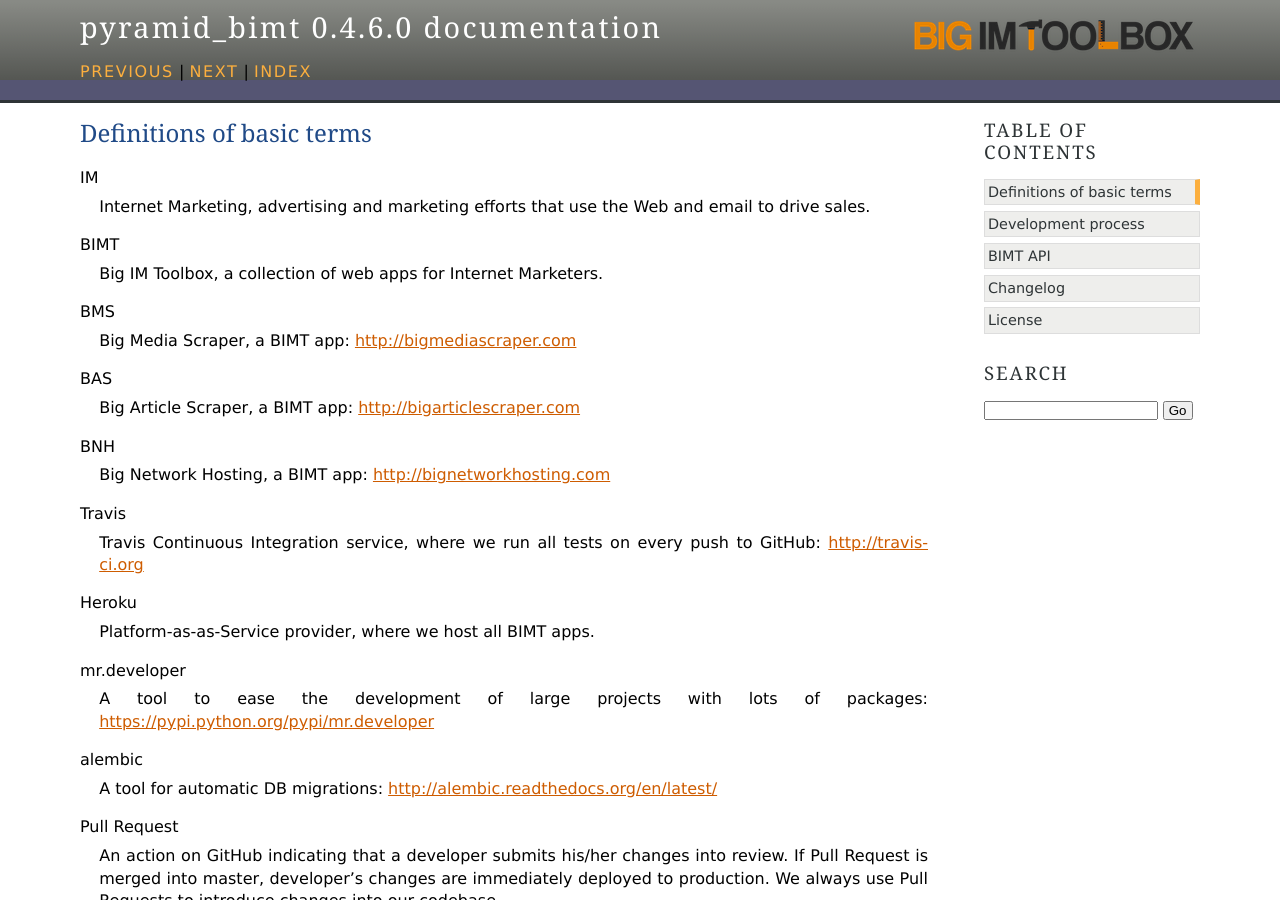
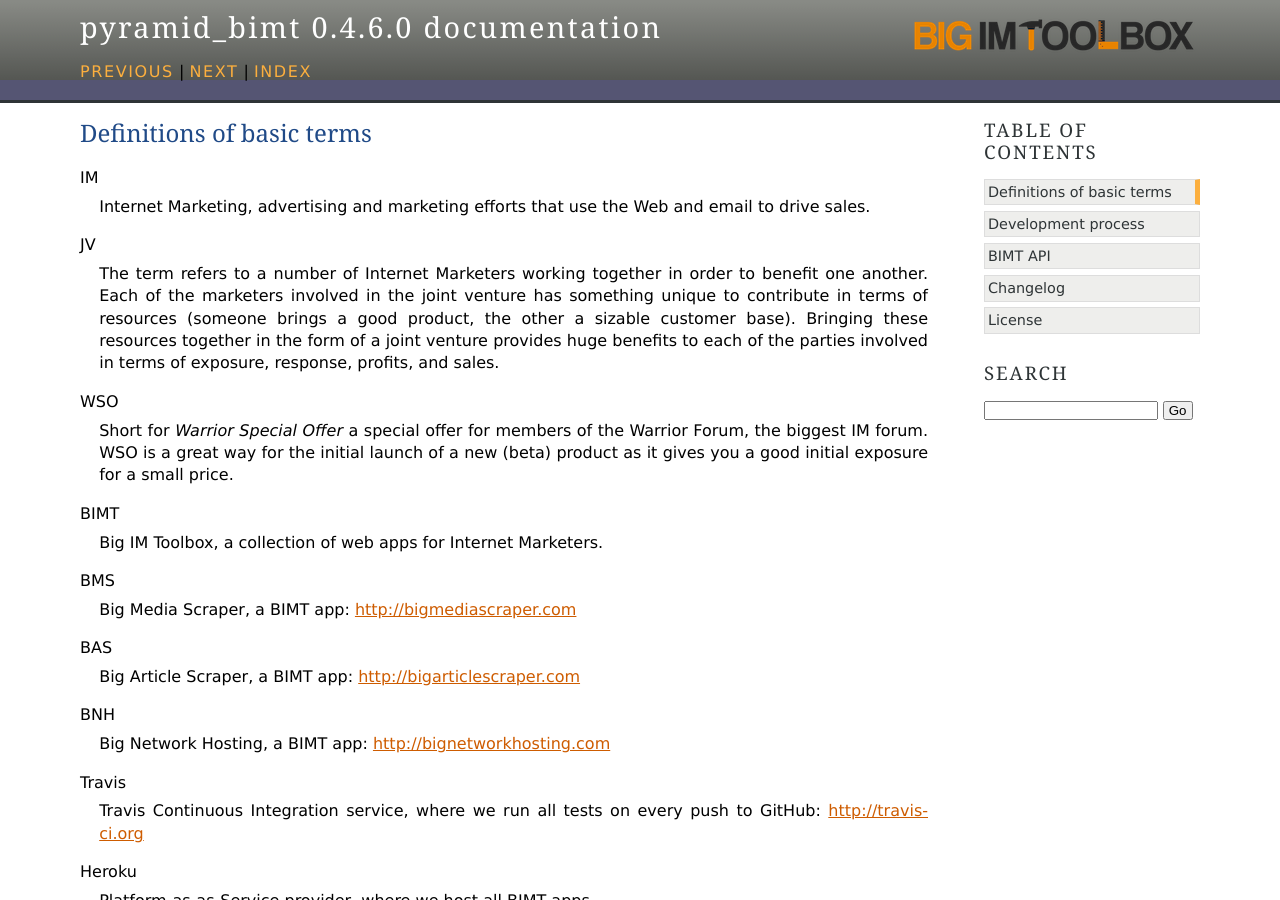
Before and after one commit to persho/pyramid_bimt, a Sphinx documentation site: the page built from docs/glossary.rst, in a window 1280 px wide and 900 px high. Built offline with Sphinx 7.4.7, drawn with Linux system fonts in a browser that asks for light colours.

Commit message:
explain JV and WSO terms

```diff
--- a/docs/glossary.rst
+++ b/docs/glossary.rst
@@ -6,6 +6,21 @@
     IM
         Internet Marketing, advertising and marketing efforts that use the Web
         and email to drive sales.
+
+    JV
+        The term refers to a number of Internet Marketers working together in
+        order to benefit one another. Each of the marketers involved in the
+        joint venture has something unique to contribute in terms of resources
+        (someone brings a good product, the other a sizable customer base).
+        Bringing these resources together in the form of a joint venture
+        provides huge benefits to each of the parties involved in terms of
+        exposure, response, profits, and sales.
+
+    WSO
+        Short for `Warrior Special Offer` a special offer for members of the
+        Warrior Forum, the biggest IM forum. WSO is a great way for the initial
+        launch of a new (beta) product as it gives you a good initial exposure
+        for a small price.
 
     BIMT
         Big IM Toolbox, a collection of web apps for Internet Marketers.
```
